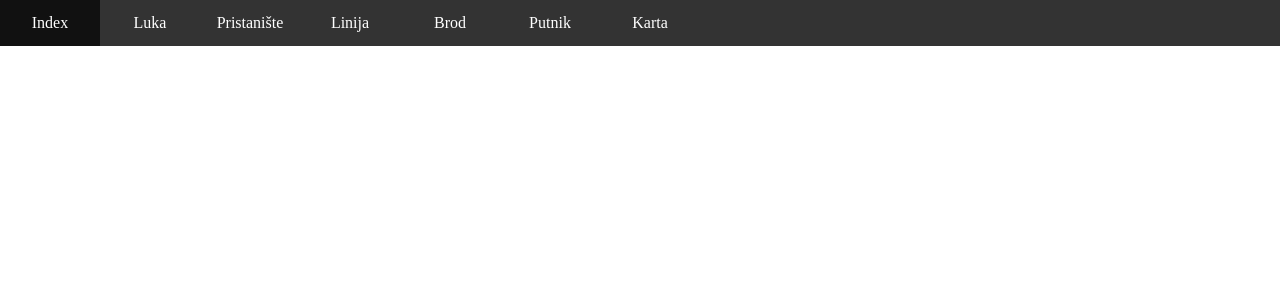
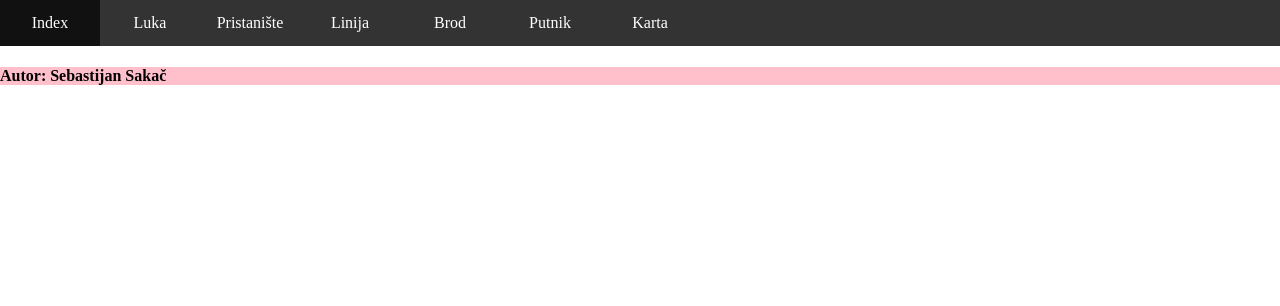
Before and after one commit to ssebastijan/jadrolinija, a PHP site: page / in a window 1280 px wide. Shown: the top 306 px of the page. Run offline with PHP 8.4, Linux system fonts and the light colour scheme.

Commit message:
dodan autor

```diff
--- a/index.php
+++ b/index.php
@@ -19,6 +19,7 @@
 			</nav>
 		</div>
 		<div class="content">
+			<h4>Autor: Sebastijan Sakač</h4>
 		</div>
 	</body>
 </html>
```
